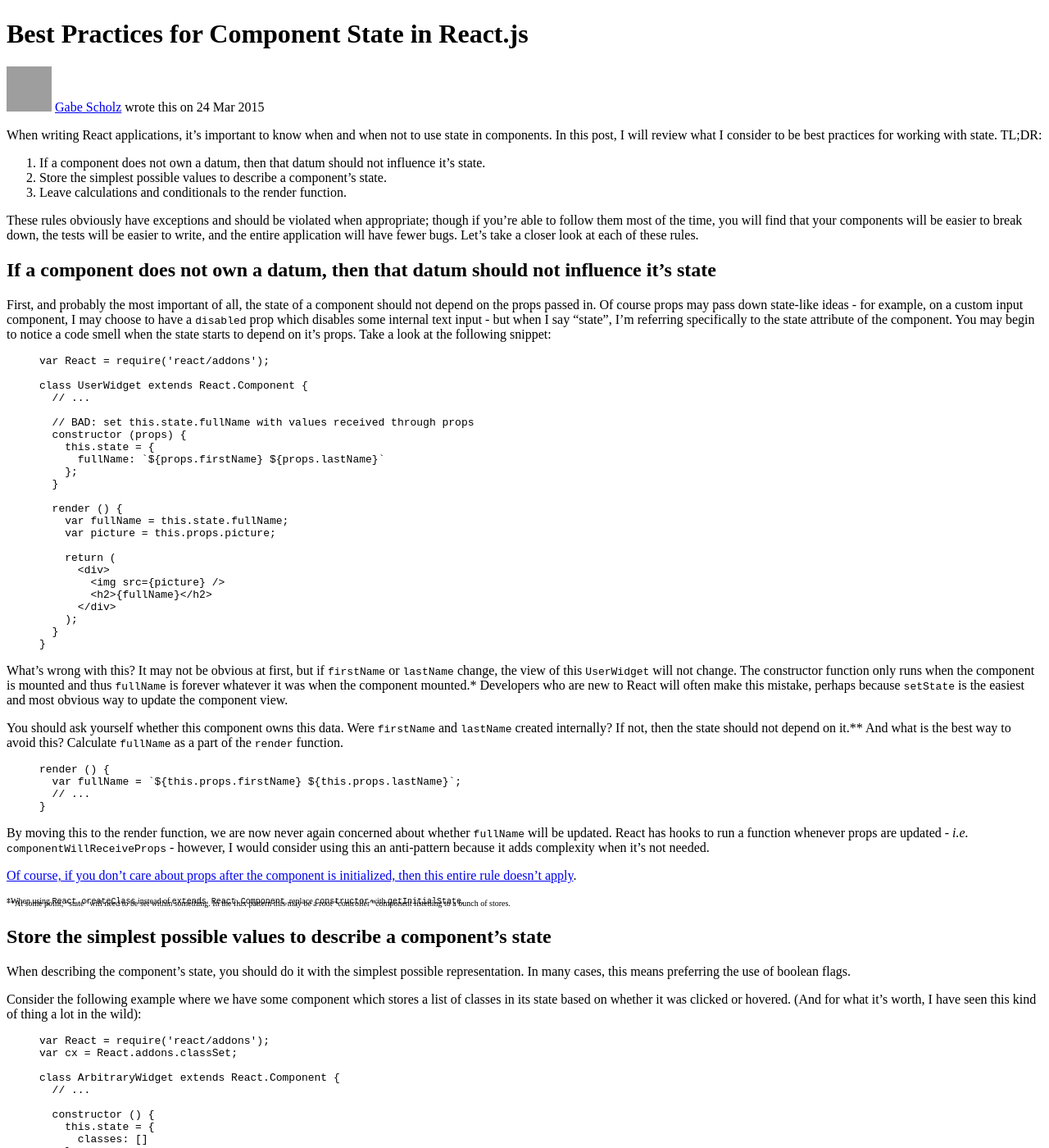
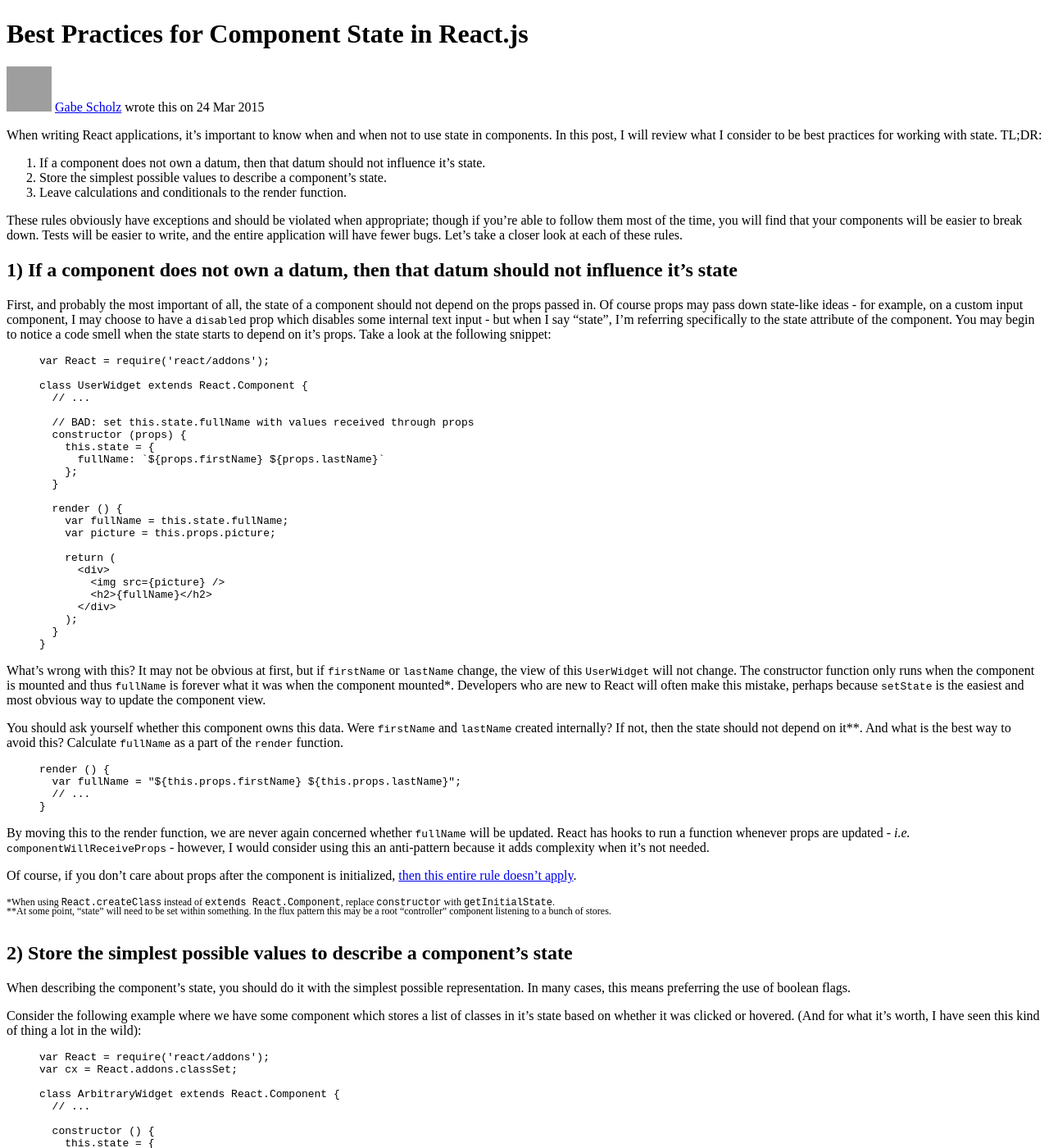
Before and after one commit to BrewhouseTeam/brewhouseteam.github.io, a Jekyll site: the page built from _posts/2015-03-24-best-practices-for-component-state-in-reactjs.md, in a window 1280 px wide and 1400 px high, scrolled down 419 px. Shown: the whole window at 82% size. Built offline with Jekyll 4.4.1, drawn with Linux system fonts in a browser that asks for light colours; comment, search, counter and statistics services are not loaded; some of the changed text lies outside the part shown; grey boxes are pictures that could not be loaded.

Commit message:
a few typos, grammatical errors and aesthetic changes

```diff
--- a/_posts/2015-03-24-best-practices-for-component-state-in-reactjs.md
+++ b/_posts/2015-03-24-best-practices-for-component-state-in-reactjs.md
@@ -18,11 +18,11 @@
 2. Store the simplest possible values to describe a component's state.
 3. Leave calculations and conditionals to the render function.
 
-These rules obviously have exceptions and should be violated when appropriate; though if you're able to follow them most of the time, you will find that your components will be easier to break down, the tests will be easier to write, and the entire application will have fewer bugs. Let's take a closer look at each of these rules.
+These rules obviously have exceptions and should be violated when appropriate; though if you're able to follow them most of the time, you will find that your components will be easier to break down. Tests will be easier to write, and the entire application will have fewer bugs. Let's take a closer look at each of these rules.
 
 <!-- break -->
 
-## If a component does not own a datum, then that datum should not influence it's state
+## 1) If a component does not own a datum, then that datum should not influence it's state
 
 First, and probably the most important of all, the state of a component should not depend on the props passed in. Of course props may pass down state-like ideas - for example, on a custom input component, I may choose to have a `disabled` prop which disables some internal text input - but when I say "state", I'm referring specifically to the state attribute of the component. You may begin to notice a code smell when the state starts to depend on it's props. Take a look at the following snippet:
 
@@ -53,34 +53,34 @@
 }
 {% endhighlight %}
 
-What's wrong with this? It may not be obvious at first, but if `firstName` or `lastName` change, the view of this `UserWidget` will not change. The constructor function only runs when the component is mounted and thus `fullName` is forever whatever it was when the component mounted.\* Developers who are new to React will often make this mistake, perhaps because `setState` is the easiest and most obvious way to update the component view.
+What's wrong with this? It may not be obvious at first, but if `firstName` or `lastName` change, the view of this `UserWidget` will not change. The constructor function only runs when the component is mounted and thus `fullName` is forever what it was when the component mounted\*. Developers who are new to React will often make this mistake, perhaps because `setState` is the easiest and most obvious way to update the component view.
 
-You should ask yourself whether this component owns this data. Were `firstName` and `lastName` created internally? If not, then the state should not depend on it.\*\* And what is the best way to avoid this? Calculate `fullName` as a part of the `render` function.
+You should ask yourself whether this component owns this data. Were `firstName` and `lastName` created internally? If not, then the state should not depend on it\*\*. And what is the best way to avoid this? Calculate `fullName` as a part of the `render` function.
 
 {% highlight js %}
 render () {
-  var fullName = `${this.props.firstName} ${this.props.lastName}`;
+  var fullName = "${this.props.firstName} ${this.props.lastName}";
   // ...
 }
 {% endhighlight %}
 
-By moving this to the render function, we are now never again concerned about whether `fullName` will be updated. React has hooks to run a function whenever props are updated - _i.e._ `componentWillReceiveProps` - however, I would consider using this an anti-pattern because it adds complexity when it's not needed.
+By moving this to the render function, we are never again concerned whether `fullName` will be updated. React has hooks to run a function whenever props are updated - _i.e._ `componentWillReceiveProps` - however, I would consider using this an anti-pattern because it adds complexity when it's not needed.
 
-[Of course, if you don't care about props after the component is initialized, then this entire rule doesn't apply](http://facebook.github.io/react/tips/props-in-getInitialState-as-anti-pattern.html).
+Of course, if you don't care about props after the component is initialized, [then this entire rule doesn't apply](http://facebook.github.io/react/tips/props-in-getInitialState-as-anti-pattern.html).
 
-<small style="font-size:10px; margin-bottom: -30px; display: block;">
+<small style="font-size:12px; margin-bottom: -20px; display: block;">
 \*When using `React.createClass` instead of `extends React.Component`, replace `constructor` with `getInitialState`.
 </small>
 
-<small style="font-size:10px;">
+<small style="font-size:12px; margin-bottom: 30px; display: block">
 \*\*At some point, "state" will need to be set within something. In the flux pattern this may be a root "controller" component listening to a bunch of stores.
 </small>
 
-## Store the simplest possible values to describe a component's state
+## 2) Store the simplest possible values to describe a component's state
 
 When describing the component's state, you should do it with the simplest possible representation. In many cases, this means preferring the use of boolean flags.
 
-Consider the following example where we have some component which stores a list of classes in its state based on whether it was clicked or hovered. (And for what it's worth, I have seen this kind of thing a lot in the wild):
+Consider the following example where we have some component which stores a list of classes in it's state based on whether it was clicked or hovered. (And for what it's worth, I have seen this kind of thing a lot in the wild):
 
 {% highlight js %}
 var React = require('react/addons');
@@ -212,8 +212,8 @@
 
 What am I having for lunch today? Decide in the render function.
 
-<small style="font-size:10px;">
-\*For the love of all that is holy, please do not store components in the state.
+<small style="font-size:12px;">
+\* For the love of all that is holy, please do not store components in the state.
 </small>
 
 ## CPU intensive calculations
@@ -249,7 +249,7 @@
 
 ## Unit Testing
 
-As an added bonus, the component unit tests are easier to write because all of the cruft falls down to the render function. Said cruft becomes a view concern and decision making is offset to the user. (Of course testing the view is still very important, but in my opinion you should do this with end to end tests.) Things are less likely to break when you're only checking for the simplest possible values rather than complex ones that require many conditions to reproduce and only describe concerns of the display.
+As an added bonus, the component unit tests are easier to write because all of the cruft falls down to the render function. Said cruft becomes a view concern and decision making is offset to the user. Of course, testing the view is still very important, but in my opinion you should do this with end to end tests. Things are less likely to break when you're only checking for the simplest possible values rather than complex ones that require many conditions to reproduce and only describe concerns of the display.
 
 ## Exceptional Cases
 
```
Also changed, not shown: other parts of _posts/2015-03-24-best-practices-for-component-state-in-reactjs.md (+1 -1 lines).
